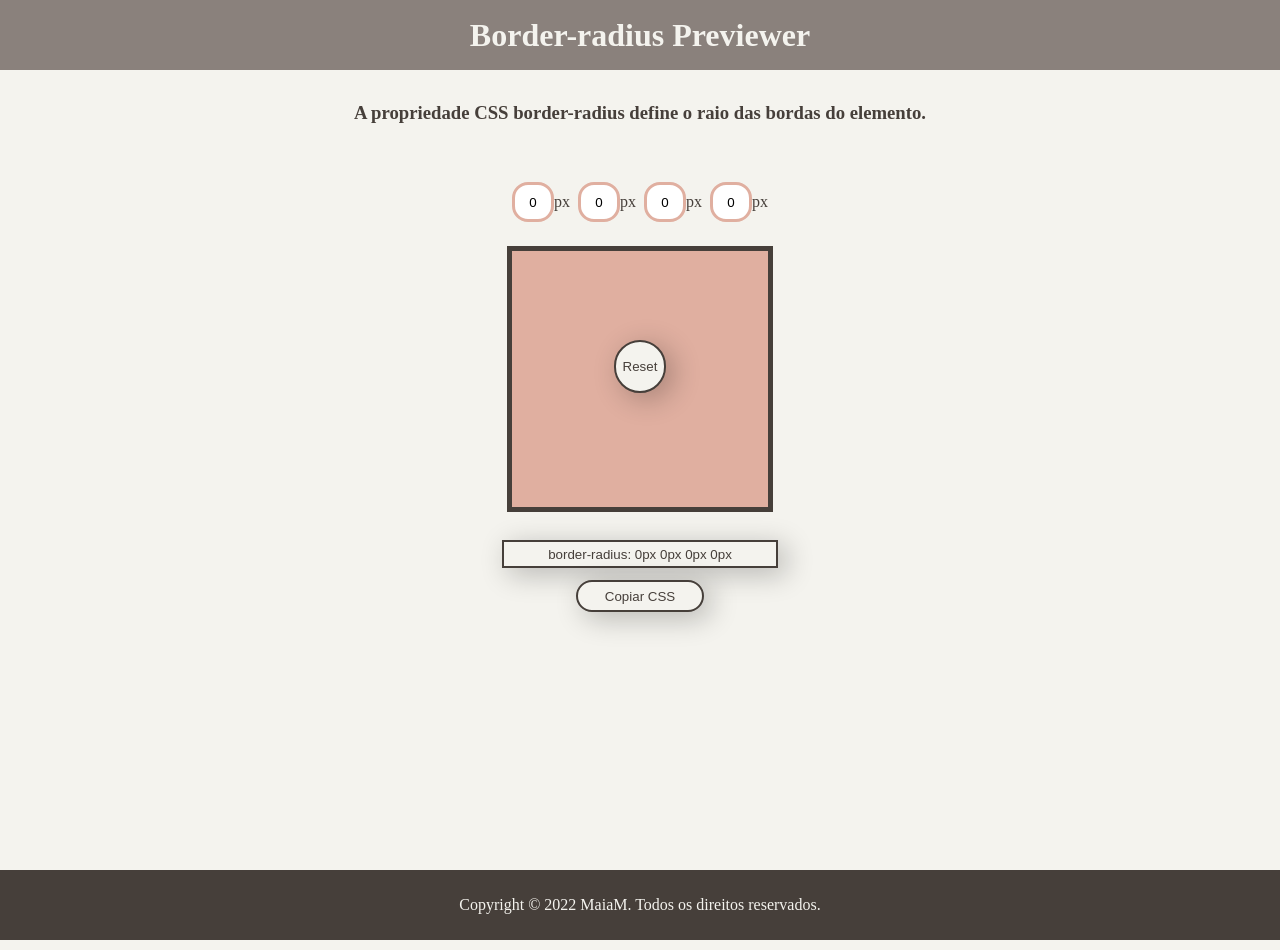
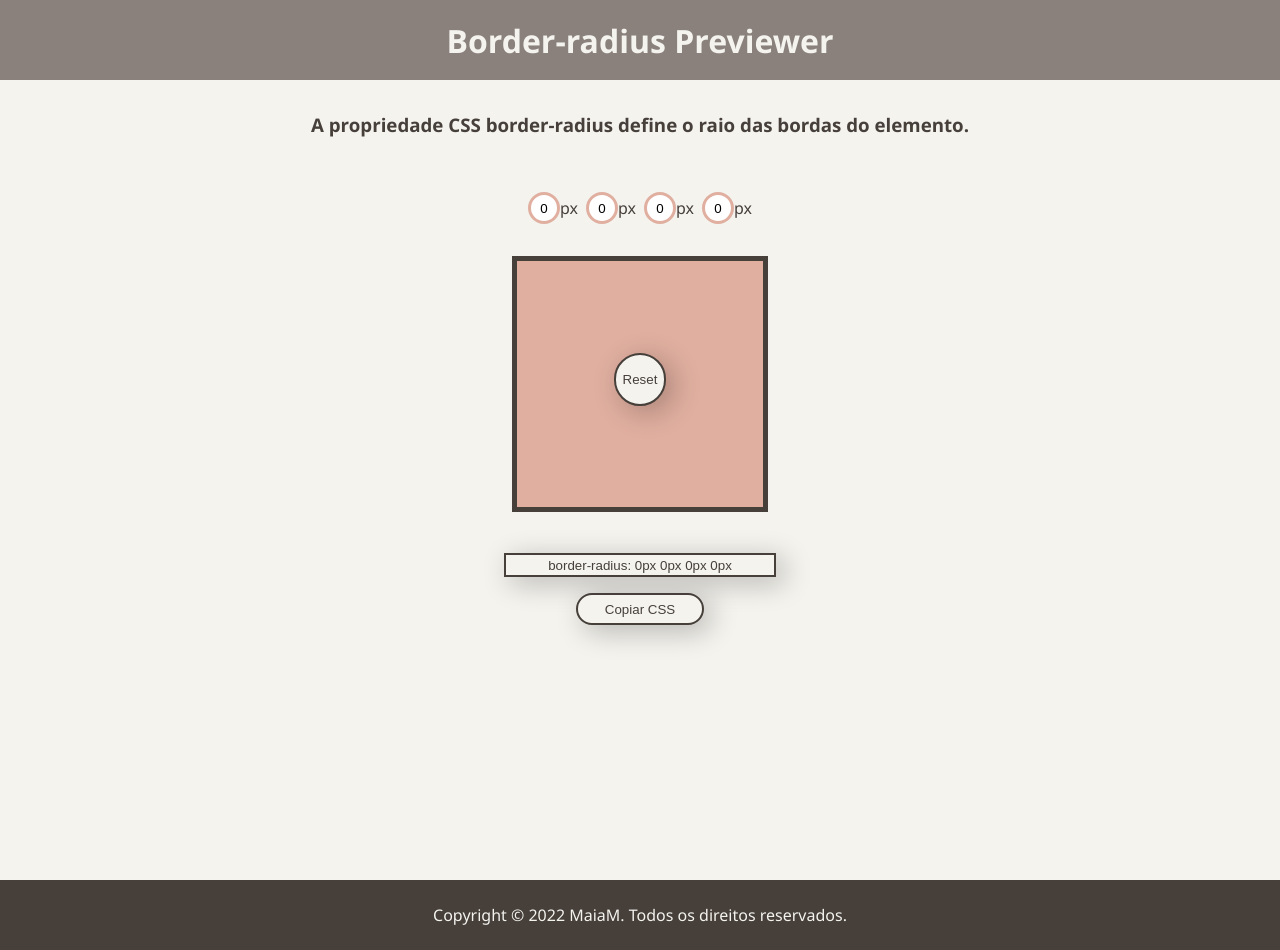
Before and after one commit to maiam/Border-radius-AppIdeas, a plain HTML site: page index.html in a window 1280 px wide. Drawn offline with Linux system fonts and the light colour scheme.

Commit message:
css changes

```diff
--- a/style.css
+++ b/style.css
@@ -1,16 +1,24 @@
-body{
+/* variables */
+
+:root {
+    --ff-primary: 'Segoe UI', Tahoma, Geneva, Verdana, sans-serif;
+    --clr-dark: #463F3A;
+    --clr-light: #F4F3EE;
+    --bg-secundary: #8A817C;
+}
+
+/* all */
+* {
     margin: 0;
     padding: 0;
     box-sizing: border-box;
-    color: #463F3A;
-    font-size: 16px;
-    background-color: #F4F3EE;
 }
 
-h1, h2, h3,
-h4, h5, h6 {
-    margin: 0;
-    padding: 0;
+body{
+    color: var(--clr-dark);
+    font-size: 16px;
+    font-family: var(--ff-primary);
+    background-color: var(--clr-light);
 }
 
 input:focus {
@@ -18,44 +26,30 @@ input:focus {
     outline: 0;
 }
 
+/* header */
 .l-header {
-
     width: 100%;
-    height: 4.375rem;
+    height: 80px;
     text-align: center;
-    color: #F4F3EE;
+    color: var(--clr-light);
     display: flex;
     align-items: center;
     justify-content: center;
-    background-color: #8A817C;
+    background-color: var(--bg-secundary);
 }
 
+
+/* main */
 .l-main {
-    width: 100%vw;
-    height: 50rem;
+    width: 90%vw;
+    height: 100vh;
     text-align: center;
-}
-
-.l-footer {
-    width: 100%;
-    height: 4.375rem;
-    /* position: fixed;
-    bottom: 0; */
-
-    text-align: center;
-    color: #F4F3EE;
-
-    display: flex;
-    align-items: center;
-    justify-content: center;
-
-    background-color:  #463F3A;
 }
 
 .app {
     position: relative;
-    width: 95%vw;
-    height: 95%vh;
+    width: 100%;
+
     display: flex;
     flex-direction: column;
     align-items: center;
@@ -414,3 +408,20 @@ span::after{
     /* Lowering the shadow */
     transition: 0.1s all;
 }
+
+/* footer */
+.l-footer {
+    width: 100%;
+    height: 4.375rem;
+    /* position: fixed;
+    bottom: 0; */
+
+    text-align: center;
+    color: #F4F3EE;
+
+    display: flex;
+    align-items: center;
+    justify-content: center;
+
+    background-color:  #463F3A;
+}
```
Also changed, not shown: index.html (+0 -2 lines).
